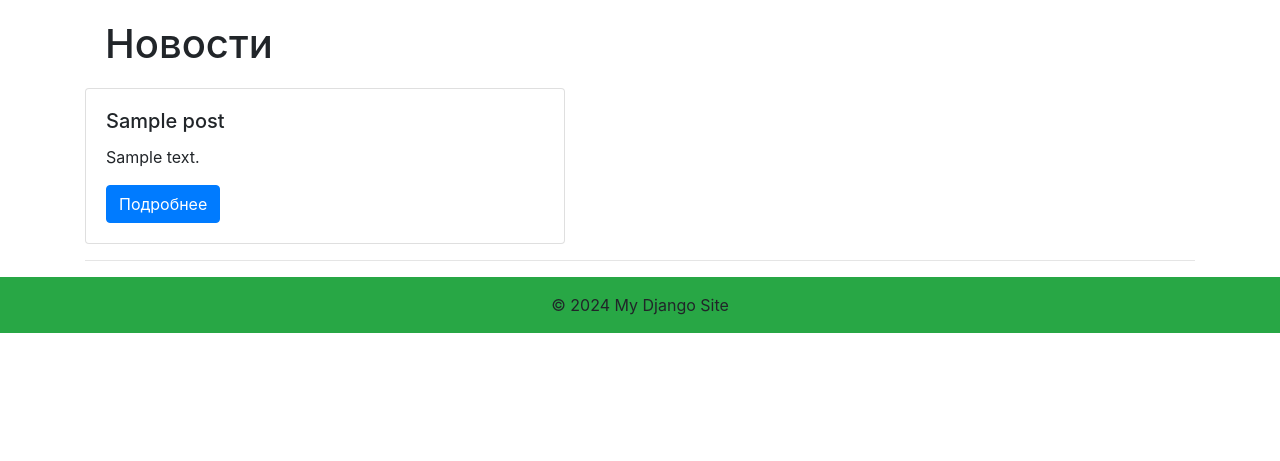
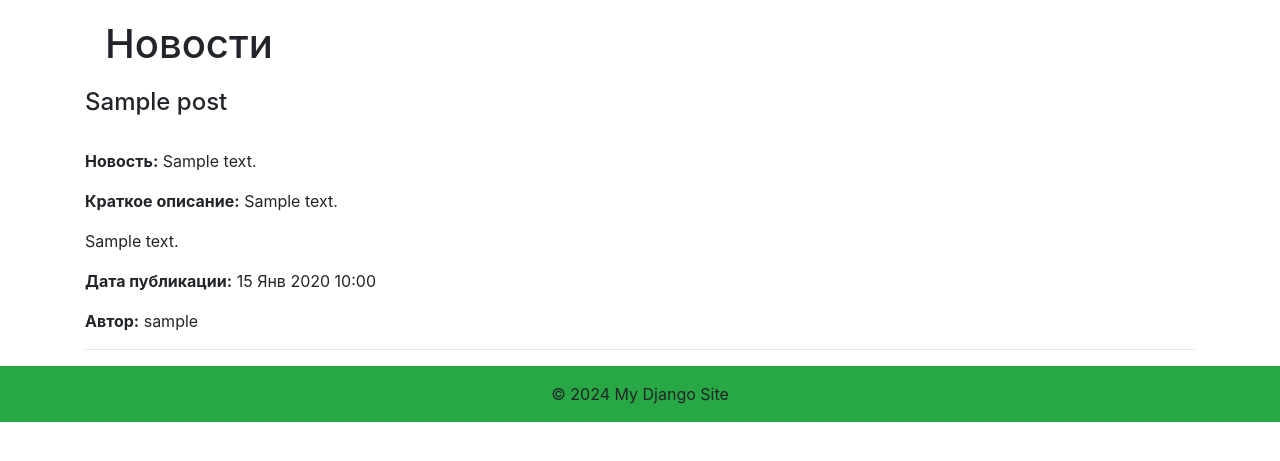
Before and after one commit to janisfs/DJ04-Django-hw-copy, a Django app: page /news/ in a window 1280 px wide. Shown: the part 56-517 px from the top of the page. Run offline with Django 5.2, Linux system fonts and the light colour scheme; tables that the repository leaves empty hold one stand-in row (values such as "Sample post"); some libraries are stand-ins or nearby versions.

Commit message:
add new code and files

```diff
--- a/django_app/myproject/templates/myproject/base.html
+++ b/django_app/myproject/templates/myproject/base.html
@@ -1,10 +1,13 @@
 <!DOCTYPE html>
+{% load static %}
 <html lang="en">
 <head>
     <meta charset="UTF-8">
     <meta name="viewport" content="width=device-width, initial-scale=1, shrink-to-fit=no">
     <link href="https://stackpath.bootstrapcdn.com/bootstrap/4.5.2/css/bootstrap.min.css" rel="stylesheet">
-    <title>{% block title %}My Django Site{% endblock %}</title>
+    <title>{% block title %}
+                My Django Site
+            {% endblock %}</title>
 </head>
 <body>
     <!-- Подключаем меню -->
@@ -12,7 +15,8 @@
 
     <div class="container">
         <!-- Контент страницы -->
-        {% block content %}{% endblock %}
+        {% block content %}
+        {% endblock %}
     </div>
 
     <!-- Подключаем подвал -->
--- a/django_app/news/templates/news/news_home.html
+++ b/django_app/news/templates/news/news_home.html
@@ -5,20 +5,23 @@
 {% endblock %}
 
 {% block content %}
-    <h1 style="margin: 20px;">Новости</h1>
-{% for new in news %}
-    <div class="news-item">
-        <div class="card" style="width: 30rem;">
-            <div class="card-body">
-                <h5 class="card-title"> {{ new.title }} </h5>
-                <p class="card-text"> {{ new.short_description }} </p>
-                <a href="#" class="btn btn-primary">Подробнее</a>
+<h1 style="margin: 20px;">Новости</h1>
+    {% if news %}
+        {% for new in news %}
+            <div class="news-item">
+                <h4>{{ new.title }}</h4>
+                <br>
+                <p><strong>Новость:</strong> {{ new.text }} </p>
+                <p><strong>Краткое описание:</strong> {{ new.short_description }} </p>
+                <p> {{ new.content }} </p>
+                <p><strong>Дата публикации:</strong> {{ new.pub_date|date:"d M Y H:i" }} </p>
+                <p><strong>Автор:</strong> {{ new.author.username }} </p>
+
             </div>
-        </div>
-    </div>
-    <hr>
-{% empty %}
-    <p>Пока нет новостей.</p>
-{% endfor %}
+            <hr>
+        {% endfor %}
+    {% else %}
+            <h4>Новостей нет! :(</h4>
+    {% endif %}
 
 {% endblock %}
```
